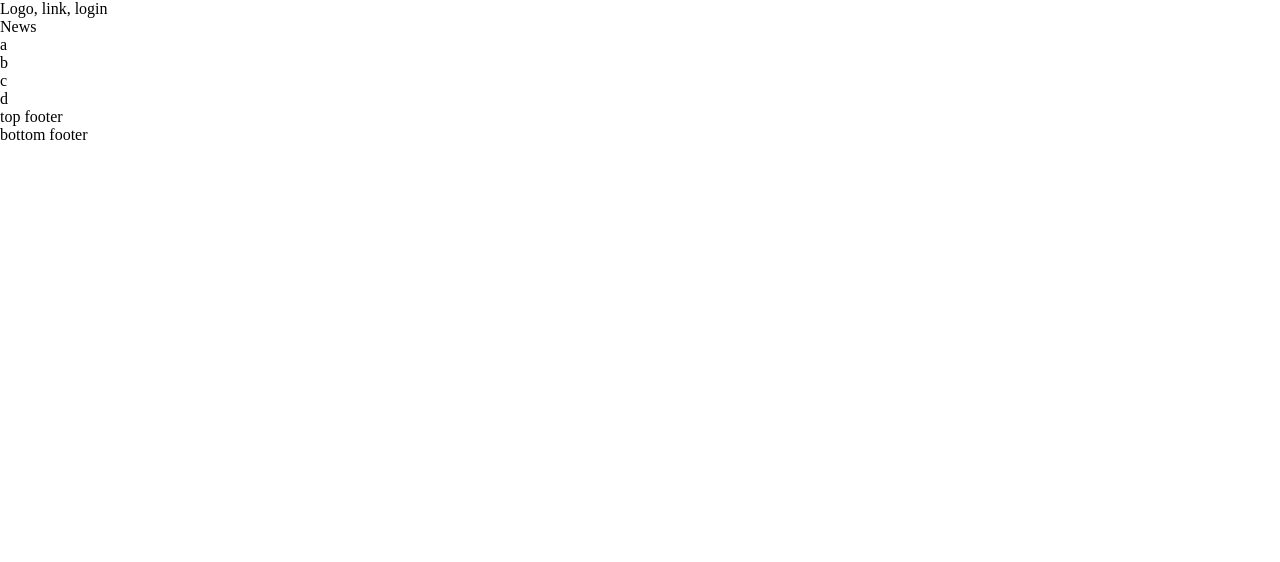
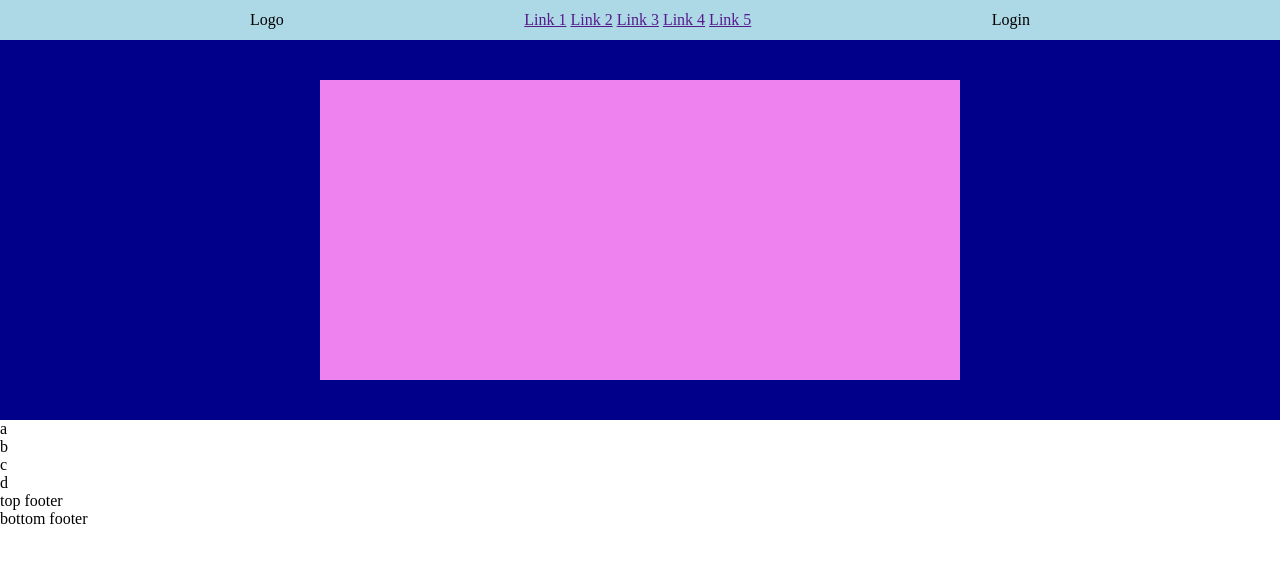
Before and after one commit to redihoxhaa/htmlcss-struttura-discord, a plain HTML site: page index.html in a window 1280 px wide. Drawn offline with Linux system fonts and the light colour scheme.

Commit message:
feat: header

```diff
--- a/css/style.css
+++ b/css/style.css
@@ -8,12 +8,44 @@ body {
 
 /* DEBUG */
 
+.debug .head-bar {
+    background-color: #add8e6;
+    height: 40px;
+}
+
+.debug .news {
+    background-color: #00008b;
+}
+
+.debug .news-frame {
+    background-color: #ee82ee;
+    height: 300px;
+}
+
 /* COMMON */
 
 /* TYPOGRAPHY */
 
 /* HEADER */
 
+header {}
+
+.head-bar {
+    display: flex;
+    justify-content: space-between;
+    align-items: center;
+    padding: 0 250px;
+}
+
+.news {
+    padding: 40px 0;
+}
+
+.news-frame {
+    width: 50%;
+    margin: 0 auto;
+}
+
 /* MAIN */
 
 /* FOOTER */
--- a/index.html
+++ b/index.html
@@ -12,11 +12,23 @@
     <header>
 
         <!-- Barra superiore logo, link e login -->
-        <div class="head-bar">Logo, link, login</div>
+        <div class="head-bar">
+            <div class="logo">Logo</div>
+            <div class="link">
+                <a href="">Link 1</a>
+                <a href="">Link 2</a>
+                <a href="">Link 3</a>
+                <a href="">Link 4</a>
+                <a href="">Link 5</a>
+            </div>
+            <div class="login">Login</div>
+        </div>
         <!-- /Barra superiore logo, link e login -->
 
         <!-- Sezione di scroll per le novità del sito -->
-        <div class="news">News</div>
+        <div class="news">
+            <div class="news-frame"></div>
+        </div>
         <!-- /Sezione di scroll per le novità del sito -->
 
     </header>
```
